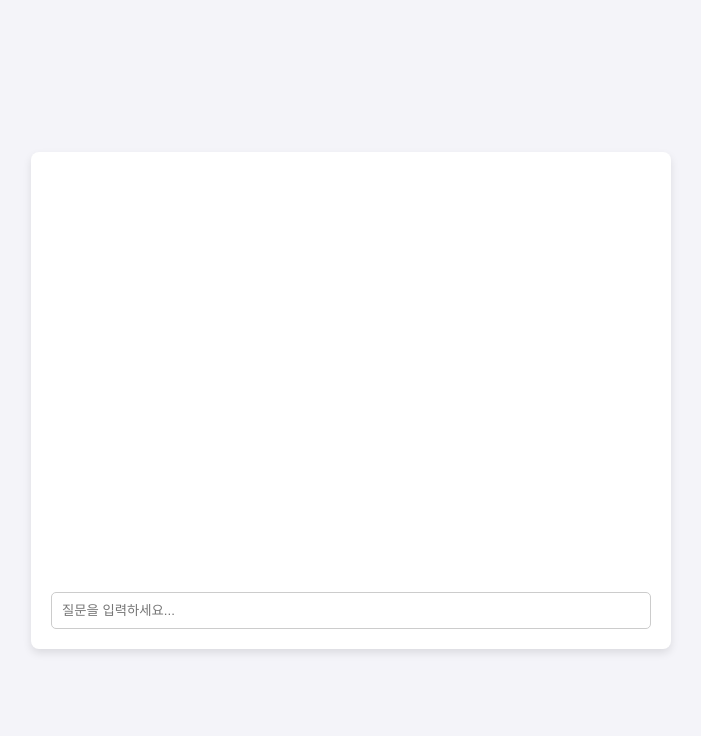
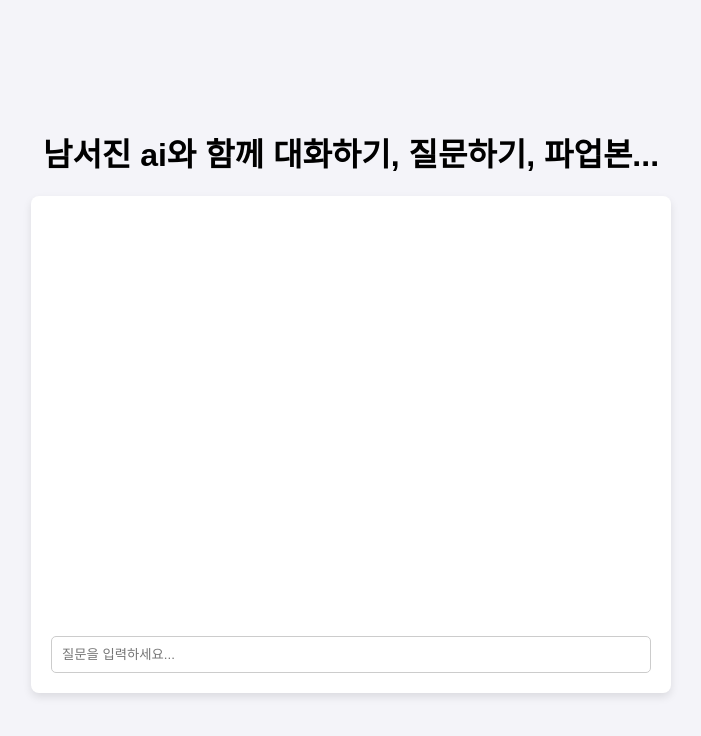
Before and after one commit to namseojin24/namseojin4211, a plain HTML site: page index.html in a window 1280 px wide. Shown: the whole page, without its empty margins (289-990 px from the left). Drawn offline with Linux system fonts and the light colour scheme.

Commit message:
Update index.html

```diff
--- a/index.html
+++ b/index.html
@@ -53,6 +53,7 @@
     </style>
 </head>
 <body>
+    <h1>남서진 ai와 함께 대화하기, 질문하기, 파업본...</h1>
     <div class="chatbox">
         <div class="messages" id="messages"></div>
         <input type="text" id="userInput" placeholder="질문을 입력하세요..." />
```
